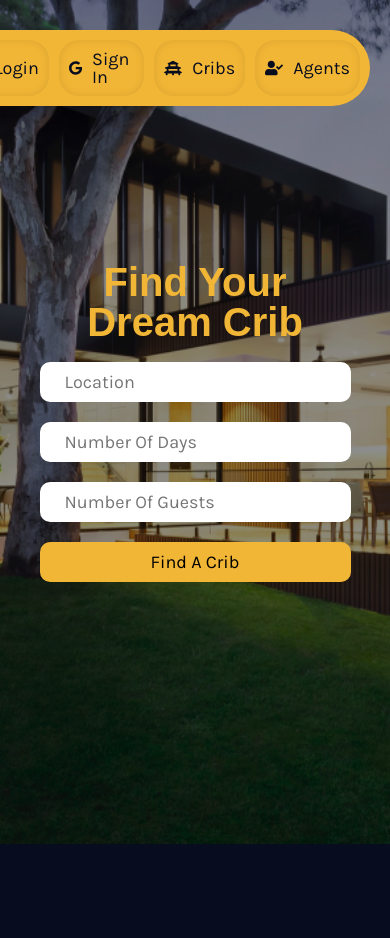
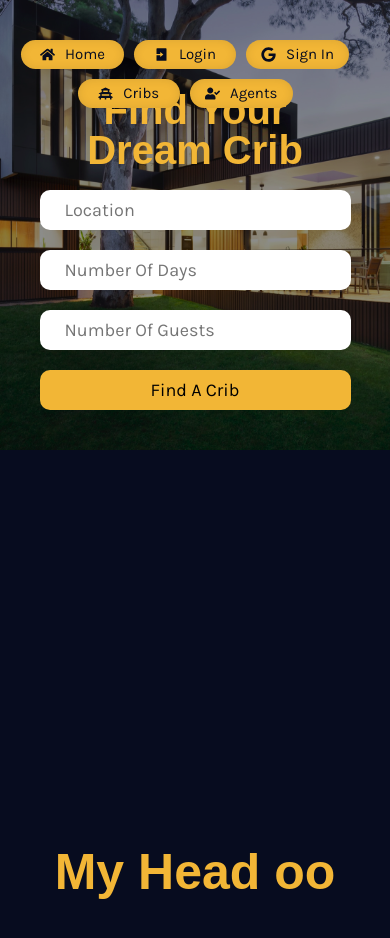
Before and after one commit to RehkMansa/cribsnkeys, a React (Create React App) app: page / in a window 390 px wide. Shown: the top 938 px of the page. Before the commit the page ends 844 px from the top, so only its background shows below. Built offline with nearby package versions, Linux system fonts and the light colour scheme; no server answers; the HTML template or start-up script is replaced by a standard one; a web font is replaced by a local one; what react-animations would draw is missing.

Commit message:
made the pages responsive for mobile

```diff
--- a/src/components/AgentSingle.jsx
+++ b/src/components/AgentSingle.jsx
@@ -47,6 +47,15 @@ const Header = styled.div`
     font-weight: 700;
     line-height: 1;
   }
+
+  @media (max-width: 600px) {
+    flex-wrap: wrap;
+    justify-content: center;
+   h2{
+    font-size: 35px;
+    text-align: center;
+   }
+  }
 `;
 
 const Details = styled.div``;
@@ -67,6 +76,10 @@ const DetailsInner = styled.div`
     font-size: 18px;
     font-family: 'Karla', sans-serif;
     margin: 10px 0;
+  }
+
+  button{
+    margin-top: 20px;
   }
 `;
 const IconWrapper = styled.div`
--- a/src/components/HomePage.jsx
+++ b/src/components/HomePage.jsx
@@ -7,6 +7,14 @@ export const Wrapper = styled.section`
   display: flex;
   & > div {
     width: 50%;
+  }
+
+  @media (max-width: 600px) {
+    flex-direction: column;
+    // gap: 50px;
+    & > div {
+      width: 100%;
+    }
   }
 `;
 export const RightContainer = styled.div`
@@ -22,6 +30,10 @@ export const RightContainer = styled.div`
 
   h3 {
     font-size: 50px;
+  }
+
+  @media (max-width: 600px) {
+    order: ;
   }
 `;
 
--- a/src/components/HomeSearch.jsx
+++ b/src/components/HomeSearch.jsx
@@ -62,7 +62,6 @@ const HomeSearch = () => {
           onChange={(e) => {
             setDays(e.target.value);
           }}
-          required
           value={days}
           placeHolder={'Number Of Days'}
         />
@@ -70,7 +69,6 @@ const HomeSearch = () => {
           onChange={(e) => {
             setGuests(e.target.value);
           }}
-          required
           value={guests}
           placeHolder={'Number Of Guests'}
         />
--- a/src/components/LeftContainer.jsx
+++ b/src/components/LeftContainer.jsx
@@ -19,6 +19,12 @@ const Container = styled.div`
     height: 100%;
     background-color: ${(props) => props.overlay};
   }
+
+  @media (max-width: 600px) {
+    height: auto;
+    min-height: fit-content;
+    max-height: fit-content;
+  }
 `;
 
 const Content = styled.div`
@@ -28,13 +34,19 @@ const Content = styled.div`
   align-items: center;
   justify-content: center;
   overflow: auto;
+  margin-top: 50px;
+
+  h3 {
+    font-size: 40px;
+    line-height: 50px;
+  }
 `;
 
 const LeftContainer = ({ bgImage, content, overlayValue, position }) => {
   return (
     <Container imgPosition={position} bgImage={bgImage} overlay={overlayValue}>
+      <Content>{content}</Content>
       <div className="overlay"></div>
-      <Content>{content}</Content>
     </Container>
   );
 };
--- a/src/components/MenuItems.jsx
+++ b/src/components/MenuItems.jsx
@@ -10,6 +10,14 @@ const Wrapper = styled.div`
   border-radius: 20px;
   cursor: pointer;
   box-shadow: inset 0 0 10px rgba(7, 12, 31, 0.1);
+
+  @media (max-width: 600px) {
+    padding: 7px;
+    background-color: var(--gold);
+  }
+  @media (max-width: 400px) {
+    font-size: 15px;
+  }
 `;
 
 const MenuItems = ({ icon, title, link, clickFunc }) => {
--- a/src/components/RightFloatingMenu.jsx
+++ b/src/components/RightFloatingMenu.jsx
@@ -14,6 +14,7 @@ import { toggleStateVar } from './utils/helpers';
 
 const Wrapper = styled.div`
   display: flex;
+  // flex-wrap: wrap;
   gap: 10px;
   color: ${(props) => (props.color ? 'var(--gold)' : 'var(--blue)')};
   background-color: ${(props) => (props.color ? props.color : 'var(--gold)')};
@@ -22,6 +23,17 @@ const Wrapper = styled.div`
   position: absolute;
   top: 30px;
   right: 20px;
+  z-index: 3;
+
+  @media (max-width: 600px) {
+    flex-wrap: wrap;
+    justify-content: center;
+    background-color: transparent;
+
+    & > * {
+      width: calc(35% - 20px);
+    }
+  }
 `;
 
 const RightFloatingMenu = ({ loginState, setLogin, user, bgColor }) => {
--- a/src/components/SearchPage.jsx
+++ b/src/components/SearchPage.jsx
@@ -11,6 +11,7 @@ const Section = styled.div`
   padding: 100px 5%;
   position: relative;
   overflow: scroll;
+  margin-top: 50px;
 
   .header {
     span {
@@ -26,6 +27,10 @@ const Section = styled.div`
     a {
       color: var(--gold);
     }
+  }
+
+  @media (max-width: 600px) {
+    margin-top: 80px;
   }
 `;
 
@@ -44,6 +49,17 @@ const Content = styled.div`
 
   & > * {
     width: calc(50% - 50px);
+  }
+
+  @media (max-width: 600px) {
+    & > * {
+      width: 100%;
+    }
+  }
+  @media (max-width: 996px) {
+    & > * {
+      width: 100%;
+    }
   }
 `;
 
--- a/src/components/SingleCrib.jsx
+++ b/src/components/SingleCrib.jsx
@@ -33,6 +33,12 @@ const Wrapper = styled.div`
 
   .username {
     text-transform: none;
+  }
+
+  @media (max-width: 600px) {
+    .uDiv {
+      flex-wrap: wrap;
+    }
   }
 `;
 const AgentCard = styled.div`
@@ -115,6 +121,15 @@ const Header = styled.div`
   button {
     border-radius: 20px;
   }
+
+  @media (max-width: 600px) {
+    flex-wrap: wrap;
+    gap: 20px;
+
+    button{
+      width: 100%;
+    }
+  }
 `;
 const SingleCrib = (props) => {
   const {
@@ -159,7 +174,7 @@ const SingleCrib = (props) => {
           <p>{desc}</p>
         </div>
       </ListingDetails>
-      <AgentInner className="row">
+      <AgentInner className="row uDiv">
         {amenities.length >= 0 && amenities !== '' ? (
           <div className="grid-row">
             {amenities.map((amenity, n) => (
@@ -175,7 +190,7 @@ const SingleCrib = (props) => {
         <AgentCard>
           <img src={agent.image} alt={agent.displayName} />
           <div className="details-inner column">
-            <div className="icon-holder">
+            <div className="icon-holder uDiv">
               <p className="username">{agent.displayName}</p>
               <MdVerified />
             </div>
--- a/src/components/UserForm.jsx
+++ b/src/components/UserForm.jsx
@@ -20,6 +20,22 @@ const FormWrapper = styled.form`
   button {
     border-radius: 10px;
     color: #000;
+  }
+
+  @media (max-width: 600px) {
+    height: 100vh;
+    display: flex;
+    flex-direction: column;
+    align-items:start;
+    justify-content:center;
+
+    & >*{
+      width: 100%;
+    }
+
+    h3{
+      font-size: 30px;
+    }
   }
 `;
 
--- a/src/index.css
+++ b/src/index.css
@@ -25,6 +25,7 @@ a {
   background-repeat: no-repeat;
   background-position: top right;
   background-size: 75%;
+  min-height: fit-content;
   /* text-transform: /; */
 }
 
```
